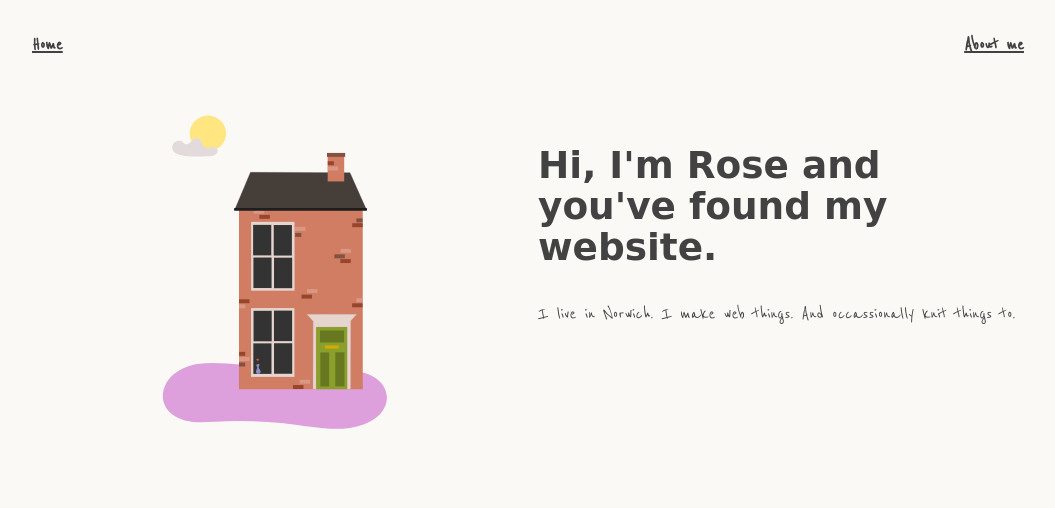
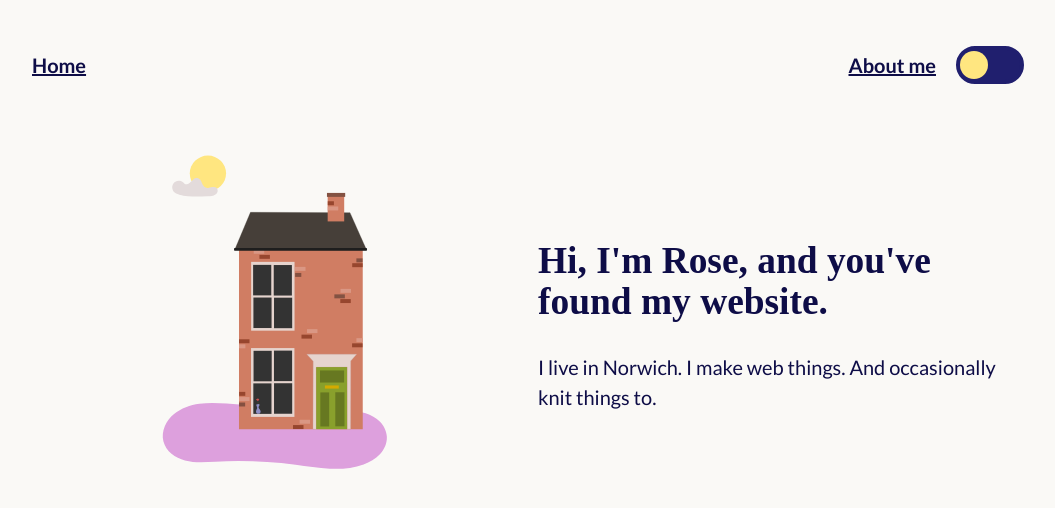
Before and after one commit to rosejbon/my-website, a plain HTML site: page index.html in a window 1280 px wide. Shown: the whole page, without its empty margins (112-1167 px from the left). Drawn offline with Linux system fonts and the light colour scheme; a web font is replaced by a local one.

Commit message:
rework dark mode toggle

```diff
--- a/index.html
+++ b/index.html
@@ -6,7 +6,7 @@
     <link rel="preconnect" href="https://fonts.googleapis.com" />
     <link rel="preconnect" href="https://fonts.gstatic.com" crossorigin />
     <link
-      href="https://fonts.googleapis.com/css2?family=Cabin+Sketch:wght@700&family=Reenie+Beanie&display=swap"
+      href="https://fonts.googleapis.com/css?family=Lato:400,400italic,700|Sansita+One"
       rel="stylesheet"
     />
     <link rel="stylesheet" type="text/css" href="/styles.css" />
@@ -24,6 +24,11 @@
           </li>
         </ul>
       </nav>
+      <label class="dark-mode">
+        <input class="dark-mode__checkbox" type="checkbox"/>
+        <span class="dark-mode__toggle"></span>
+        Toggle dark mode
+      </label>
     </header>
     <main>
       <div class="grid">
@@ -748,9 +753,9 @@
           </svg>
         </div>
         <div>
-          <h1>Hi, I'm Rose and you've found my website.</h1>
+          <h1>Hi, I'm Rose, and you've found my website.</h1>
           <p>
-            I live in Norwich. I make web things. And occassionally knit things
+            I live in Norwich. I make web things. And occasionally knit things
             to.
           </p>
         </div>
--- a/main.js
+++ b/main.js
@@ -1,27 +1,10 @@
-// night mode toggle
-const toggleSwitch = document.querySelector(
-  '.theme-switch input[type="checkbox"]'
-);
-const currentTheme = localStorage.getItem("theme");
-
-if (currentTheme) {
-  document.documentElement.setAttribute("data-theme", currentTheme);
-
-  if (currentTheme === "dark") {
-    toggleSwitch.checked = true;
-  }
+const toggle = document.querySelector('.dark-mode input')
+function switchTheme(e) {
+    if (e.target.checked) {
+        document.documentElement.setAttribute('data-theme', 'dark');
+    } else {
+        document.documentElement.setAttribute('data-theme', 'light');
+    }
 }
 
-function switchTheme(e) {
-  if (e.target.checked) {
-    document.documentElement.setAttribute("data-theme", "dark");
-    localStorage.setItem("theme", "dark");
-  } else {
-    document.documentElement.setAttribute("data-theme", "light");
-    localStorage.setItem("theme", "light");
-  }
-}
-
-toggleSwitch.addEventListener("change", switchTheme, false);
-
-console.log(currentTheme);
+toggle.addEventListener('change', switchTheme, false)
--- a/styles.css
+++ b/styles.css
@@ -1,13 +1,12 @@
 :root {
-  --primary-color: #302ae6;
-  --secondary-color: #536390;
-  --font-color: #424242;
+  --primary-color: #201f6e;
+  --secondary-color: #393691;
+  --font-color: #0e0d47;
   --bg-color: #faf9f6;
-  --heading-color: #292922;
+  --heading-color: #393691;
   --windows: #333333;
   --moon-sun: #ffe680ff;
   --floor: #dda0dd;
-
   /*Taken from https://utopia.fyi/space/calculator/?c=320,18,1.2,1240,20,1.25,5,2,&s=0.75|0.5|0.25,1.5|2|3|4|6,&g=s,l,xl,12*/
 
   --space-3xs: clamp(0.31rem, calc(0.31rem + 0.00vw), 0.31rem);
@@ -46,7 +45,7 @@
   --primary-color: #9a97f3;
   --secondary-color: #818cab;
   --font-color: #e1e1ff;
-  --bg-color: #161625;
+  --bg-color: #393691;
   --heading-color: #818cab;
   --windows: #ffe680ff;
   --moon-sun: #faf9f6;
@@ -54,7 +53,7 @@
 }
 
 html {
-  font-family: "Reenie Beanie", cursive;
+  font-family: "lato";
   font-size: var(--font-0);
   color: var(--font-color);
   line-height: 1.5;
@@ -69,9 +68,16 @@ h1,
 h2,
 h3,
 h4 {
-  font-family: "Cabin Sketch", cursive;
+  font-family: "Sansita One";
   line-height: 1.1;
   font-size: var(--font-2);
+}
+header {
+  display: flex;
+  justify-content: space-between;
+}
+nav{
+  width: 100%;
 }
 nav ul {
   list-style: none;
@@ -107,4 +113,47 @@ svg {
   display: grid;
   grid-gap: 1rem;
   grid-template-columns: repeat(auto-fit, minmax(min(250px, 100%), 1fr));
+  align-items: center;
 }
+.dark-mode {
+  display: flex;
+  align-items: center;
+  font-size: 0;
+  margin-top: 0;
+  margin-left: 1rem;
+  position: relative;
+}
+.dark-mode__checkbox {
+  position: absolute;
+  opacity: 0;
+  pointer-events: none;
+}
+.dark-mode__toggle{
+  display: inline-flex;
+  align-items: center;
+  margin-top: 0;
+}
+.dark-mode__toggle::before {
+  content: "";
+  height: 1.5rem;
+  width: 3rem;
+  cursor: pointer;
+  background-color: var(--primary-color);
+  border-radius: 50px;
+  border: 0.2rem solid var(--primary-color);
+  transition: .4s;
+}
+.dark-mode__toggle::after {
+  content: "";
+  height: 1.4rem;
+  cursor: pointer;
+  width: 1.4rem;
+  background-color: var(--moon-sun);
+  border-radius: 15px;
+  position: absolute;
+  left: 0.2rem;
+  transition: .4s;
+}
+.dark-mode__checkbox:checked + .dark-mode__toggle::after {
+  transform: translateX(1.5rem);
+}
```
